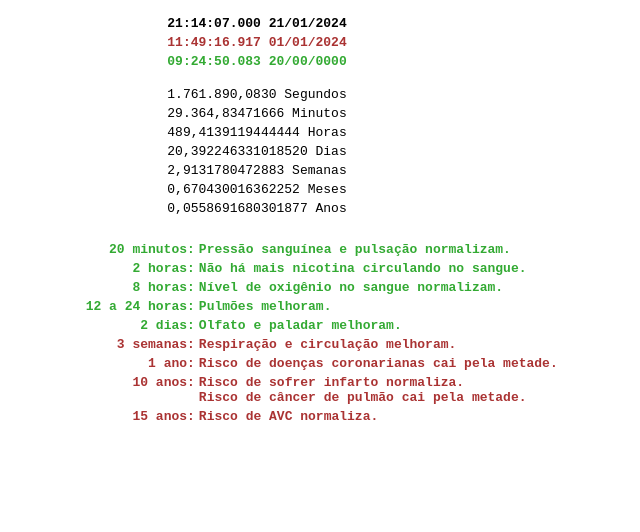
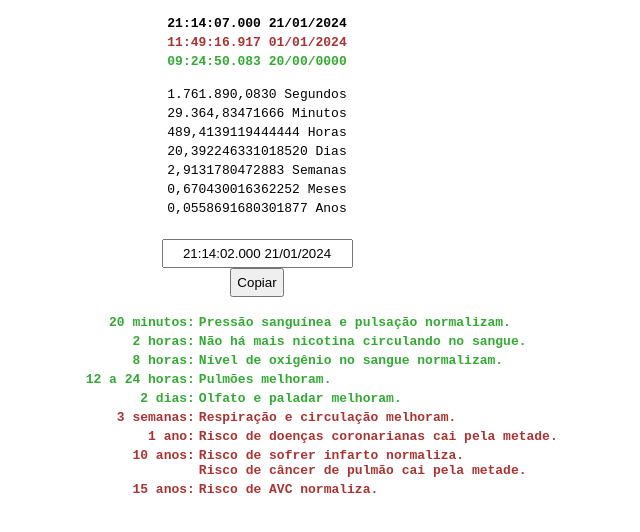
Before and after one commit to souza-eti-br/souza-eti-br.github.io, a plain HTML site: page parei/index.html in a window 1280 px wide. Shown: the whole page, without its empty margins (383-1023 px from the left). Drawn offline with Linux system fonts and the light colour scheme.

Commit message:
Recolocando input

```diff
--- a/parei/index.html
+++ b/parei/index.html
@@ -54,6 +54,8 @@
                 <td id="years"></td>
             </tr>
         </table>
+        <br/><input style="padding: 5px; text-align: center;" type="text" value="" id="myInput"><br/>
+        <button style="padding: 5px;" onclick="myFunction()">Copiar</button><br/>
         <br/><table style="margin: auto; text-align: left; font-weight: 900;">
             <tr id="info1" class="red"><td width="40%" style="text-align: right; vertical-align: top;">20 minutos:</td><td>Pressão sanguínea e pulsação normalizam.</td></tr>
             <tr id="info2" class="red"><td width="40%" style="text-align: right; vertical-align: top;">2 horas:</td><td>Não há mais nicotina circulando no sangue.</td></tr>
--- a/parei/js/index.js
+++ b/parei/js/index.js
@@ -1,3 +1,5 @@
+var showNow = true;
+var textNow = "";
 var app = {
     initialize: function () {
         // 11:49:16.917 01/01/2024
@@ -236,9 +238,19 @@ var app = {
     },
     calcule: function () {
         app.now = new Date();
+        if (showNow) {
+            document.getElementById("myInput").value = app.formatDateTime(app.now);
+            showNow = false;
+        }
         app.diff = app.now.getTime() - app.moment.getTime();
         app.execution();
         setTimeout(app.calcule, 1);
     }
 };
+function myFunction() {
+    var copyText = document.getElementById("myInput");
+    copyText.select();
+    document.execCommand("copy");
+    alert("Copied the text: " + copyText.value);
+}
 app.initialize();
```
